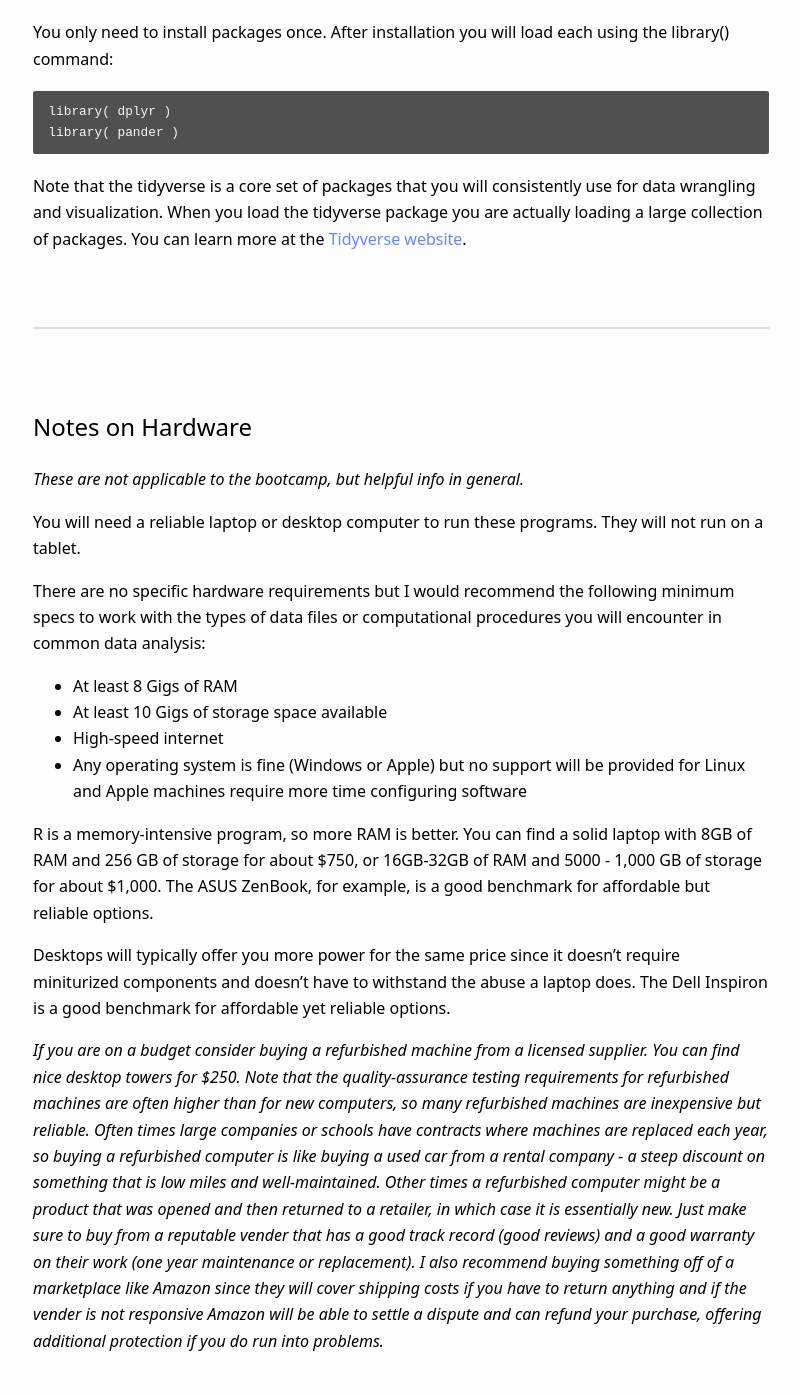
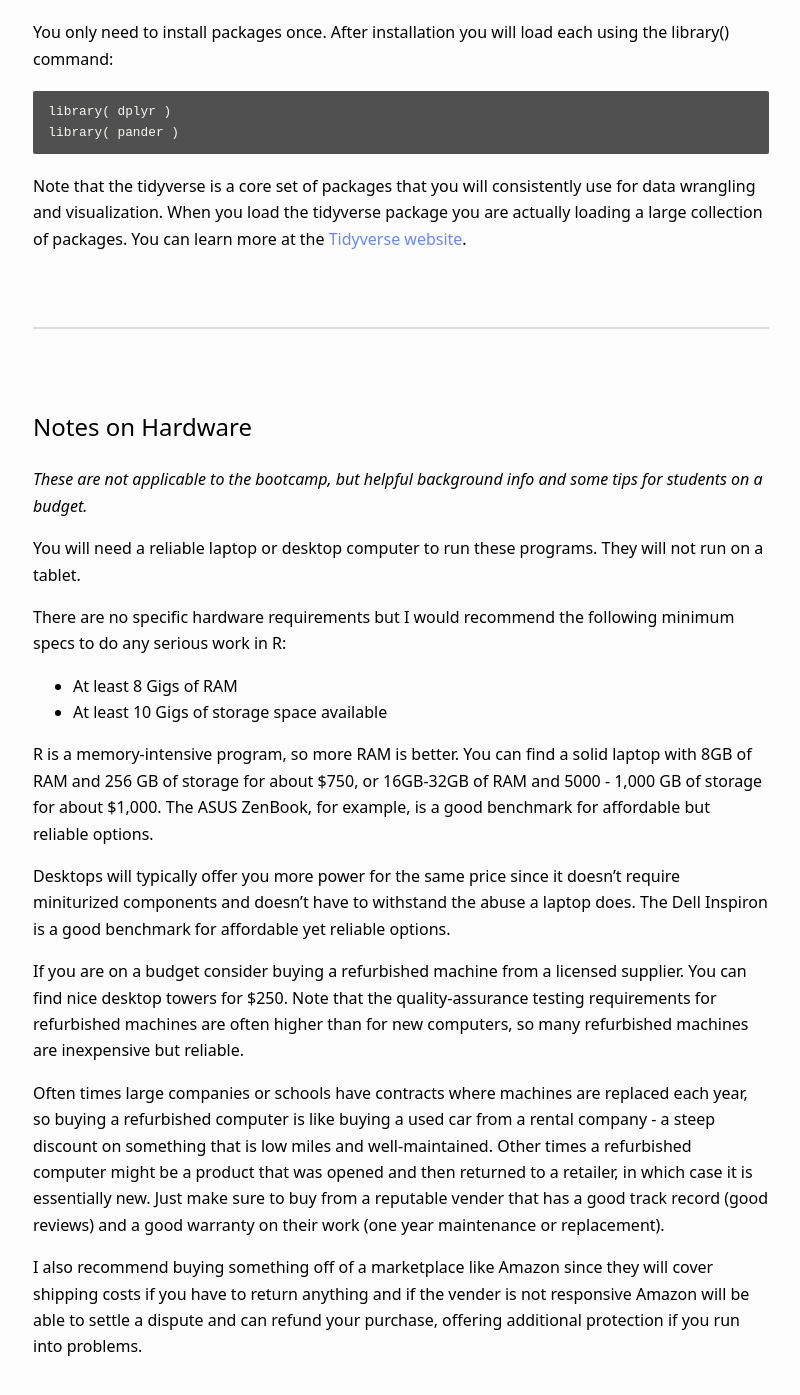
Before and after one commit to Nonprofit-Open-Data-Collective/r-crash-course, a Jekyll site: the page built from packages.md, in a window 1280 px wide and 1400 px high, scrolled down 917 px. Shown: the top 1395 px of the window, without its empty margins (239-1039 px from the left). Built offline with Jekyll 4.4.1, drawn with Linux system fonts in a browser that asks for light colours; our own code applies the rules of GitHub Pages for plain Markdown files.

Commit message:
Update packages.md

```diff
--- a/packages.md
+++ b/packages.md
@@ -42,19 +42,21 @@ Note that the **tidyverse** is a core set of packages that you will consistently
 
 ## Notes on Hardware
 
-*These are not applicable to the bootcamp, but helpful info in general.*
+*These are not applicable to the bootcamp, but helpful background info and some tips for students on a budget.*
 
 You will need a reliable laptop or desktop computer to run these programs. They will not run on a tablet.
 
-There are no specific hardware requirements but I would recommend the following minimum specs to work with the types of data files or computational procedures you will encounter in common data analysis:
+There are no specific hardware requirements but I would recommend the following minimum specs to do any serious work in R:
 
 * At least 8 Gigs of RAM
 * At least 10 Gigs of storage space available
-* High-speed internet
-* Any operating system is fine (Windows or Apple) but no support will be provided for Linux and Apple machines require more time configuring software
 
 R is a memory-intensive program, so more RAM is better. You can find a solid laptop with 8GB of RAM and 256 GB of storage for about $750, or 16GB-32GB of RAM and 5000 - 1,000 GB of storage for about $1,000. The ASUS ZenBook, for example, is a good benchmark for affordable but reliable options.
 
 Desktops will typically offer you more power for the same price since it doesn't require miniturized components and doesn't have to withstand the abuse a laptop does. The Dell Inspiron is a good benchmark for affordable yet reliable options.
 
-*If you are on a budget consider buying a refurbished machine from a licensed supplier. You can find nice desktop towers for $250. Note that the quality-assurance testing requirements for refurbished machines are often higher than for new computers, so many refurbished machines are inexpensive but reliable. Often times large companies or schools have contracts where machines are replaced each year, so buying a refurbished computer is like buying a used car from a rental company - a steep discount on something that is low miles and well-maintained. Other times a refurbished computer might be a product that was opened and then returned to a retailer, in which case it is essentially new. Just make sure to buy from a reputable vender that has a good track record (good reviews) and a good warranty on their work (one year maintenance or replacement). I also recommend buying something off of a marketplace like Amazon since they will cover shipping costs if you have to return anything and if the vender is not responsive Amazon will be able to settle a dispute and can refund your purchase, offering additional protection if you do run into problems.*
+If you are on a budget consider buying a refurbished machine from a licensed supplier. You can find nice desktop towers for $250. Note that the quality-assurance testing requirements for refurbished machines are often higher than for new computers, so many refurbished machines are inexpensive but reliable.
+
+Often times large companies or schools have contracts where machines are replaced each year, so buying a refurbished computer is like buying a used car from a rental company - a steep discount on something that is low miles and well-maintained. Other times a refurbished computer might be a product that was opened and then returned to a retailer, in which case it is essentially new. Just make sure to buy from a reputable vender that has a good track record (good reviews) and a good warranty on their work (one year maintenance or replacement).
+
+I also recommend buying something off of a marketplace like Amazon since they will cover shipping costs if you have to return anything and if the vender is not responsive Amazon will be able to settle a dispute and can refund your purchase, offering additional protection if you run into problems.
```
